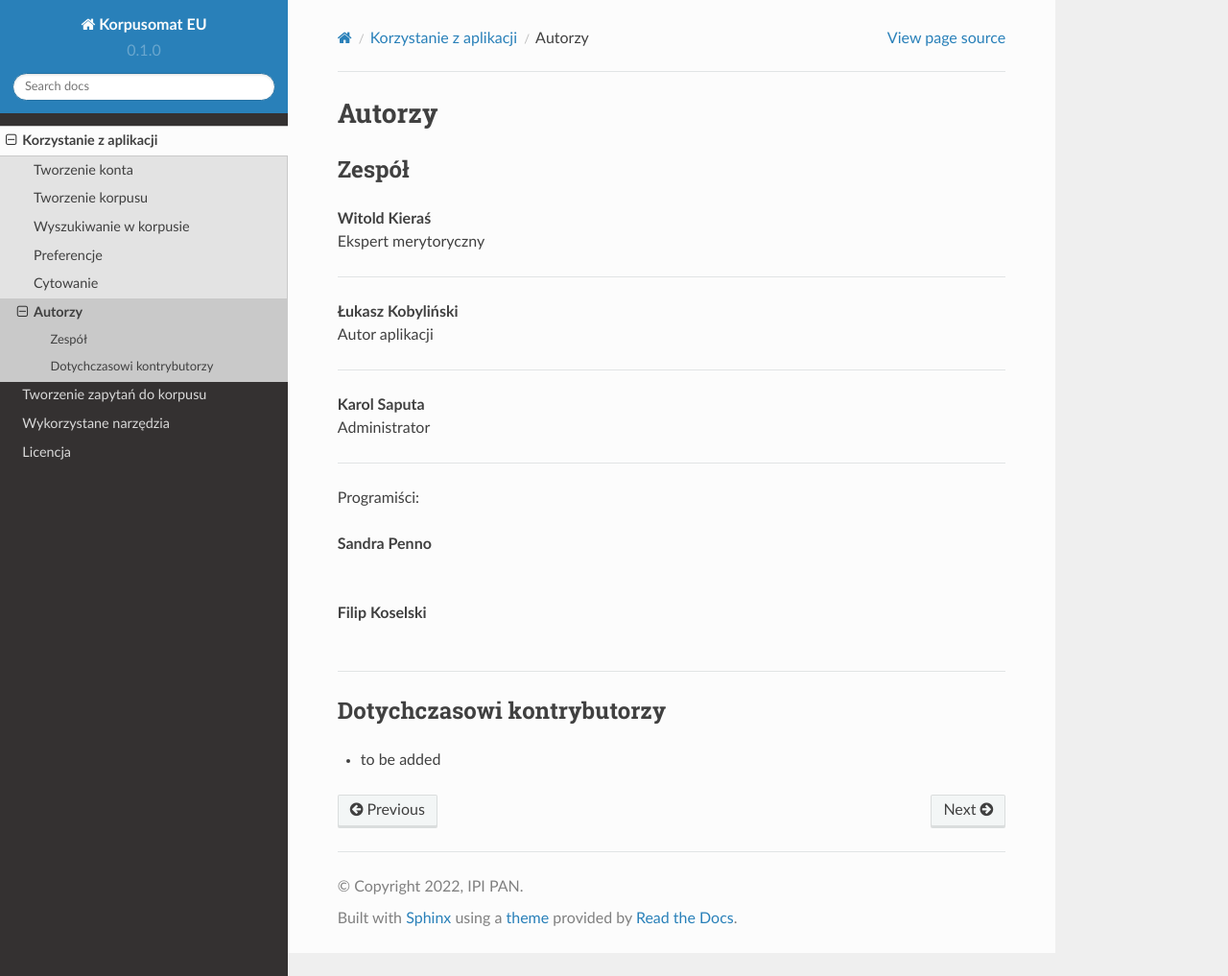
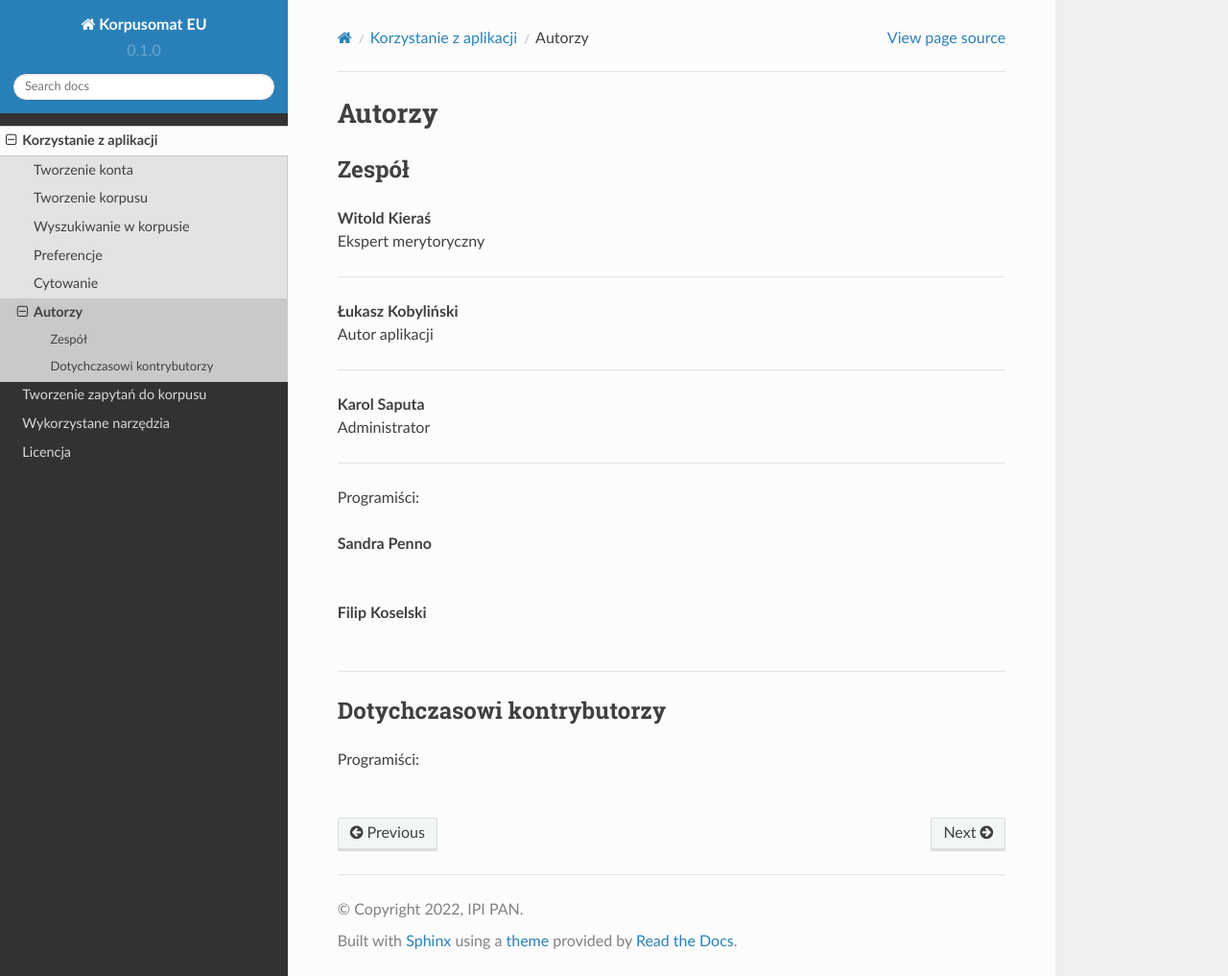
Before and after one commit to ipipan/korpusomat-eu-docs, a Sphinx documentation site: the page built from docs/source/instrukcja/autorzy.rst, in a window 1280 px wide and 1017 px high. Shown: the whole window at 96% size. Built offline with Sphinx 7.4.7 and the Read the Docs theme 2.0.0, drawn with Linux system fonts in a browser that asks for light colours.

Commit message:
Update autorzy.rst

```diff
--- a/docs/source/instrukcja/autorzy.rst
+++ b/docs/source/instrukcja/autorzy.rst
@@ -33,4 +33,5 @@ Zespół
 Dotychczasowi kontrybutorzy
 =======================
 
-- to be added
+| Programiści:
+|
```
